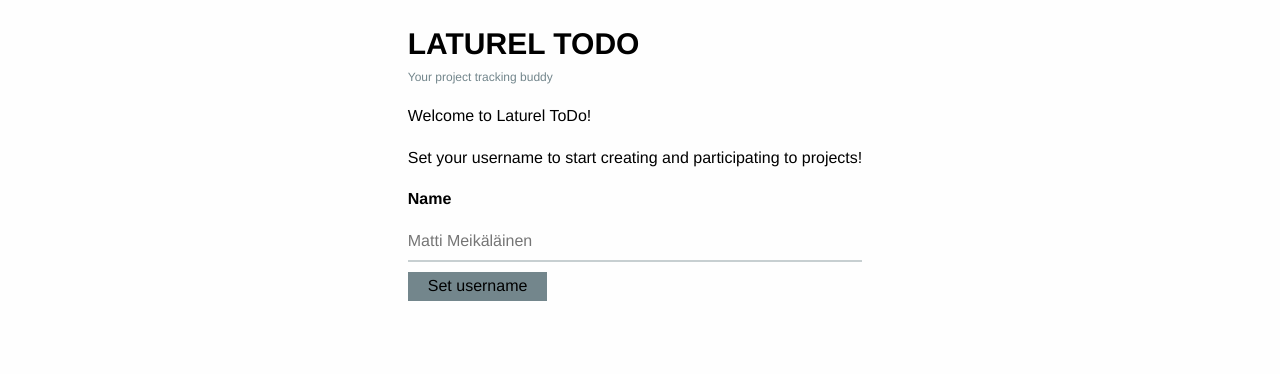
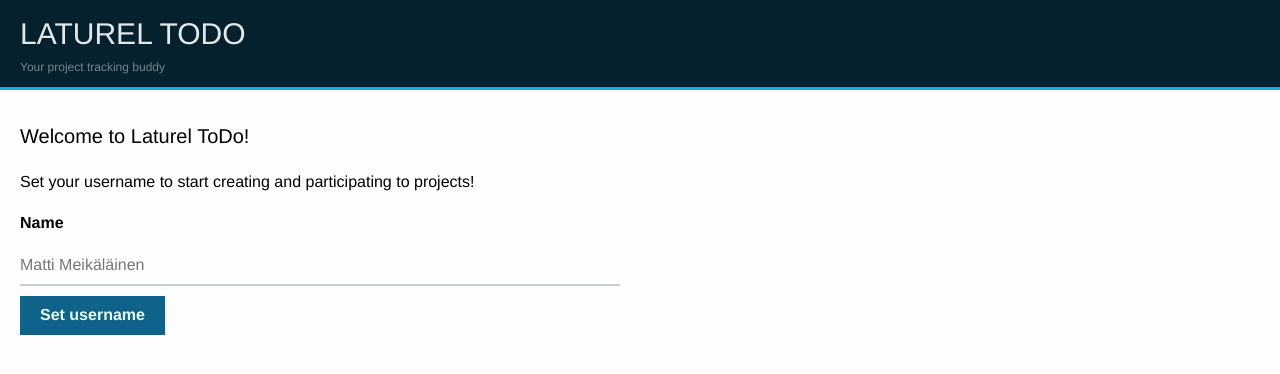
Before and after one commit to Zigelzi/laturel-todo-spa, a Vue app: page / in a window 1280 px wide. Shown: the top 374 px of the page. Built offline with nearby package versions, Linux system fonts and the light colour scheme; no server answers.

Commit message:
Apply first styling draft

```diff
--- a/src/App.vue
+++ b/src/App.vue
@@ -1,8 +1,10 @@
 <template>
   <div id="app">
-    <div class="main-container">
+    <header class="main-header">
       <h1 class="text-30 main-title">Laturel Todo</h1>
       <p class="text-12 subtext">Your project tracking buddy</p>
+    </header>
+    <div class="main-container">
       <router-view></router-view>
     </div>
   </div>
--- a/src/assets/scss/base/_base.scss
+++ b/src/assets/scss/base/_base.scss
@@ -2,16 +2,28 @@ html {
     font-family: Helvetica, sans-serif;
     background-color: #fefefe;
     line-height: 1.6;
+    min-height: 100%;
+}
+body {
+    margin: 0;
 }
 
 #app {
     display: flex;
     justify-content: center;
-    margin: $margin-m $margin-s $margin-s 0;
+    flex-direction: column;
 }
 
 .main-container {
     max-width: $container-max-width;
     min-width: 300px;
+    margin-top: $margin-m;
     margin-bottom: 2 * $new-item-height;
+    padding: $padding-s $padding-m;
 }
+
+.main-header {
+    background: $primary-blue-900;
+    padding: $padding-s $padding-m;
+    border-bottom: 3px solid $primary-blue-500
+}
--- a/src/assets/scss/base/_variables.scss
+++ b/src/assets/scss/base/_variables.scss
@@ -67,7 +67,7 @@ $gray-200: #C7CFD1;
 $gray-100: #E3E7E8;
 
 // Component colors
-$primary-action: $gray-500;
+$primary-action: $primary-blue-700;
 $danger: $gray-500;
 
 // Component sizes
--- a/src/assets/scss/common/_utilities.scss
+++ b/src/assets/scss/common/_utilities.scss
@@ -1,12 +1,61 @@
 .main-title {
     text-transform: uppercase;
     margin: 0;
+    font-weight: 400;
+    color: $gray-100;
 }
+
+.text-12 {
+    font-size: $text-12;
+}
+.text-14 {
+    font-size: $text-14;
+}
+.text-16 {
+    font-size: $text-16;
+}
+.text-18 {
+    font-size: $text-18;
+}
+
+.text-20 {
+    font-size: $text-20;
+}
+
+.text-24 {
+    font-size: $text-24;
+}
+
 .text-30 {
     font-size: $text-30;
 }
-.text-12 {
-    font-size: $text-12;
+
+.text-36 {
+    font-size: $text-36;
+}
+
+.text-48 {
+    font-size: $text-48;
+}
+
+.text-60 {
+    font-size: $text-60;
+}
+
+.text-72 {
+    font-size: $text-72;
+}
+
+.fw-normal {
+    font-weight: 400;
+}
+
+.fw-bold {
+    font-weight: 700;
+}
+
+.m-top-0 {
+    margin-top: 0;
 }
 
 .subtext {
--- a/src/assets/scss/components/_buttons.scss
+++ b/src/assets/scss/components/_buttons.scss
@@ -1,10 +1,11 @@
 .btn {
     border: none;
-    padding: $padding-xs $padding-m;
+    padding: $padding-s $padding-m;
     background: none;
     max-width: 200px;
     display: inline-block;
     cursor: pointer;
+    font-weight: 700;
 
     &:active {
         transform: translateY(2px);
@@ -14,6 +15,7 @@
 
 .btn-primary {
     background-color: $primary-action;
+    color: $accent-green-100;
 }
 
 .btn-danger {
--- /dev/null
+++ b/src/assets/scss/components/_general.scss
@@ -0,0 +1,5 @@
+.welcome-message {
+    p {
+        margin-top: 0;
+    }
+}
--- a/src/assets/scss/components/_inputs.scss
+++ b/src/assets/scss/components/_inputs.scss
@@ -13,6 +13,7 @@
         background: none;
         position: relative;
         transition: all .12s ease;
+        color: $primary-blue-900;
 
     }
 
@@ -48,9 +49,10 @@
         // Box of the checkbox
         height: $checkbox-size;
         width: $checkbox-size;
-        border: 1px solid;
+        border: 1px solid $primary-blue-900;
         bottom: -7px;
         left: 0;
+        box-shadow: 0 0 1px rgba($gray-900, 0.7) inset;
     }
     &::after {
         // Checkmark of the checkbox
@@ -59,8 +61,8 @@
         left: 4px;
         bottom: 3px;
 
-        border-left: 2px solid;
-        border-bottom: 2px solid;
+        border-left: 2px solid $primary-blue-900;
+        border-bottom: 2px solid $primary-blue-900;
 
         transform: rotate(-45deg);
     }
@@ -80,11 +82,20 @@
     position: absolute;
 
     // Toggling the checkbox visibility when it's checked
+
+    // Unchecked
     +.checkbox-label::after {
         content: none;
     }
+
+    // Checked
     &:checked + .checkbox-label::after {
         content: "";
+    }
+
+    &:checked + .checkbox-label::before {
+        background: $primary-blue-400;
+        box-shadow: 0 0 2px rgba($gray-900, 0.9) inset;
     }
 
     &:focus + .checkbox-label::before {
--- a/src/assets/scss/components/_project.scss
+++ b/src/assets/scss/components/_project.scss
@@ -8,7 +8,7 @@
 
 .project-card {
     width: 300px;
-    background-color: $gray-100;
+    background-color: $primary-blue-100;
     box-shadow: 0px 2px 4px rgba($gray-400, 0.8);
     padding: $padding-s;
     margin-bottom: $margin-m;
@@ -26,7 +26,6 @@
 
     #project-name {
         font-size: $text-24;
-        border: none;
         padding-top: $padding-s;
         padding-bottom: $padding-s;
     }
@@ -39,6 +38,11 @@
 
 .project-heading-container {
     margin-bottom: $margin-m;
+
+    .project-additional-content {
+        display: flex;
+        justify-content: space-between;
+    }
 }
 
 .single-project {
@@ -108,7 +112,7 @@
             vertical-align: top;
             width: 10px;
             height: 10px;
-            background: $gray-600;
+            background: $accent-yellow-400;
             border-radius: 50%;
 
         }
@@ -117,7 +121,8 @@
 
 .task-details {
     padding: $padding-s;
-    background-color: $gray-300;
+    // background-color: $primary-blue-500;
+    border: 2px solid $primary-blue-300;
 
     display:flex;
     justify-content: space-between;
@@ -149,7 +154,10 @@
 }
 
 .task-additional-information {
-    background-color: $gray-100;
+    // background-color: $primary-blue-100;
+    border: 2px solid $gray-200;
+    border-top: 0;
+    border-radius: 0 0 5px 5px;
     padding: $padding-s;
     overflow: hidden;
     box-shadow: inset 0px 2px 1px rgba(0, 0, 0, 0.25);
@@ -175,7 +183,8 @@
         display: inline-block;
         margin: $margin-xs $margin-s $margin-s 0;
         padding: 0 $padding-xs;
-        background: $gray-200;
+        // background: $gray-200;
+        border: 2px solid $accent-yellow-500;
     }
 
     .task-join {
--- a/src/assets/scss/style.scss
+++ b/src/assets/scss/style.scss
@@ -11,7 +11,8 @@
 
 @import 'common/utilities';
 
-@import 'components/project',
+@import 'components/general',
+        'components/project',
         'components/inputs',
         'components/buttons',
         'components/nav';
--- a/src/components/NewUserForm.vue
+++ b/src/components/NewUserForm.vue
@@ -1,7 +1,7 @@
 <template>
   <div>
-    <div>
-      <p>Welcome to Laturel ToDo!</p>
+    <div class="welcome-message">
+      <h2 class="text-20 fw-normal m-top-0">Welcome to Laturel ToDo!</h2>
       <p>Set your username to start creating and participating to projects!</p>
     </div>
     <form class="new-user-form">
--- a/src/components/Task.vue
+++ b/src/components/Task.vue
@@ -190,9 +190,6 @@ export default {
   },
   watch: {
     taskCompleted() {
-      console.log("Watched task");
-      console.log(this.task.name);
-      console.log(this.task.completed);
       this.updateTask();
       this.$emit("taskChanged", this.task);
     },
--- a/src/views/Project.vue
+++ b/src/views/Project.vue
@@ -1,9 +1,23 @@
 <template>
   <div class="single-project">
     <div class="project-heading-container">
-      <h1 class="project-heading">{{ project.name }}</h1>
-      <p class="subtext">{{ project.description }}</p>
+      <h1 class="project-heading text-24">{{ project.name }}</h1>
+      <div class="project-additional-content">
+        <p class="subtext text-14">{{ project.description }}</p>
+        <div class="tasks-remaining">
+          <p class="subtext text-14" v-if="incompleteTasks.length === 0">
+            All tasks completed!
+          </p>
+          <p class="subtext text-14" v-if="incompleteTasks.length === 1">
+            {{ incompleteTasks.length }} task remaining
+          </p>
+          <p class="subtext text-14" v-if="incompleteTasks.length > 1">
+            {{ incompleteTasks.length }} tasks remaining
+          </p>
+        </div>
+      </div>
     </div>
+
     <div>
       <div class="task-list">
         <Task
```
